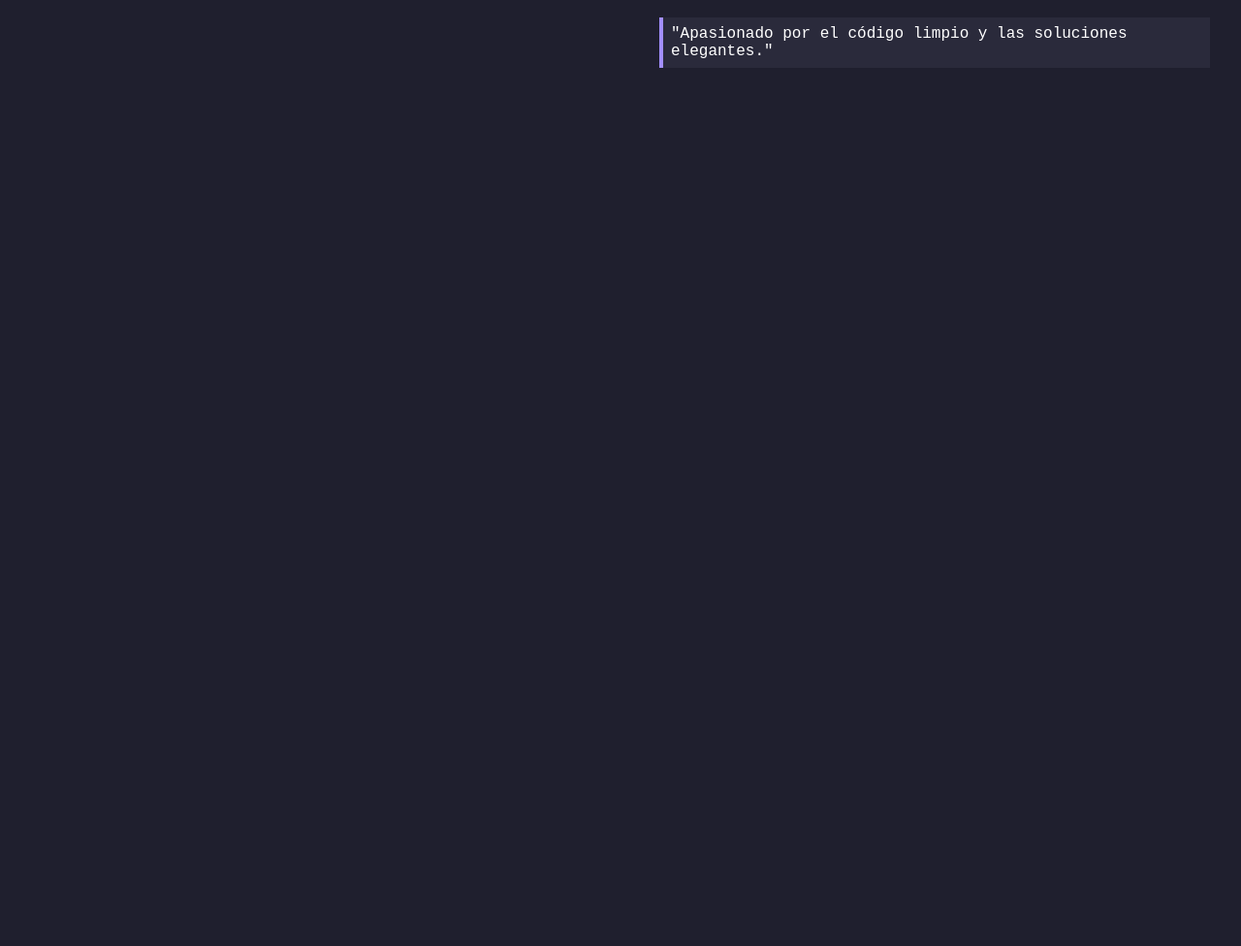
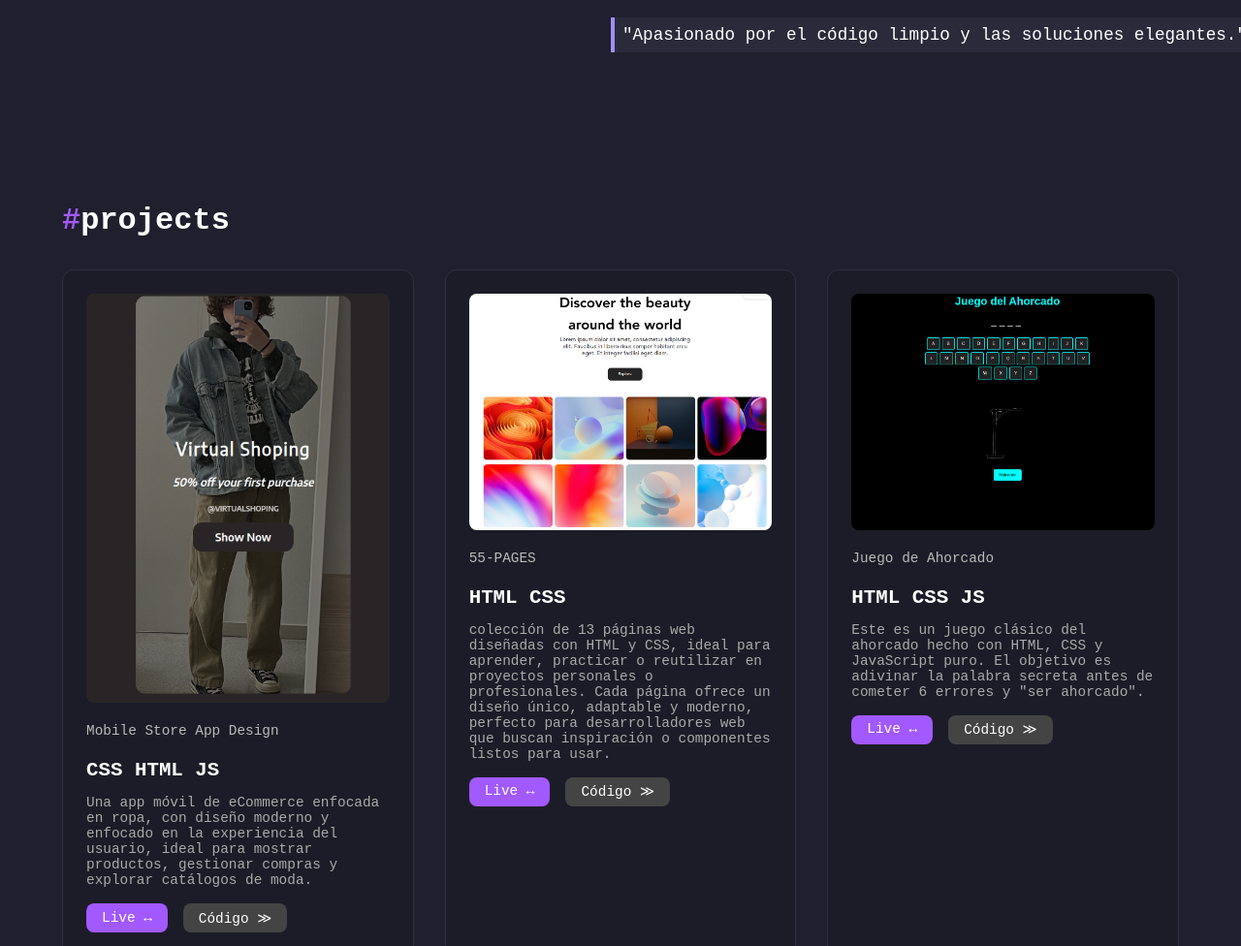
Before and after one commit to ronaldavidvalderrama/portafolio, a plain HTML site: page index.html in a window 1280 px wide. Shown: the part 589-1565 px from the top of the page at 97% size. Before the commit the page ends 800 px from the top, so only its background shows below. Drawn offline with Linux system fonts and the light colour scheme.

Commit message:
feat: :lipstick: Se implementaron img y estilos para la visual de mis proyectos

```diff
--- a/index.html
+++ b/index.html
@@ -1,55 +1,109 @@
 <!DOCTYPE html>
-<html lang="en">
+<html lang="es">
 <head>
     <meta charset="UTF-8" />
     <meta name="viewport" content="width=device-width, initial-scale=1.0" />
-        <title>Portfolio</title>
+    <title>Portafolio</title>
     <link rel="stylesheet" href="styles.css" />
     <link rel="stylesheet" href="https://cdnjs.cloudflare.com/ajax/libs/font-awesome/6.5.0/css/all.min.css">
-
 </head>
 <body>
     <header>
         <div class="logo">🔳 Ronal</div>
         <nav>
             <ul>
-                <li><a href="#home" class="active">home</a></li>
-                <li><a href="#works">Protectos</a></li>
-                <li><a href="#about-me">Sobre mi</a></li>
-                <li><a href="#contacts">contacto</a></li>
-                <li class="lang">EN ▼</li>
+                <li><a href="#home" class="active">Inicio</a></li>
+                <li><a href="#works">Proyectos</a></li>
+                <li><a href="#about-me">Sobre mí</a></li>
+                <li><a href="#contacts">Contacto</a></li>
+                <li class="lang">ES ▼</li>
             </ul>
         </nav>
         <div class="social-line">
             <ul>
                 <li><a href="https://github.com/ronaldavidvalderrama" target="_blank"><i class="fab fa-github"></i></a></li>
-                <li><a href="#"><i class="fab fa-discord"></i></a></li>
-                <li><a href="#"><i class="fab fa-linkedin"></i></a></li>
+                <li><a href="https://www.linkedin.com/in/ronal-gomez-aa862232a/"><i class="fab fa-discord"></i></a></li>
+                <li><a href="https://www.linkedin.com/in/ronal-gomez-aa862232a/"><i class="fab fa-linkedin"></i></a></li>
             </ul>
         </div>
     </header>
-
 
     <main>
         <section class="intro">
             <div class="left">
                 <h1>
-                        Soy Ronal, un <span class="highlight">Desarrollador de Software Full Stack</span><br />
+                    Soy Ronal, un <span class="highlight">desarrollador de software Full Stack</span><br />
                     con enfoque en el <span class="highlight">desarrollo backend</span> y la arquitectura de sistemas.
                 </h1>
                 <p>
                     Me apasiona construir soluciones robustas y eficientes del lado del servidor.
                     Diseño APIs, gestiono bases de datos y optimizo procesos para que las aplicaciones funcionen de forma ágil y segura.
                 </p>
-                    <a href="#contact" class="btn">¡Contáctame!</a>
+                <a href="https://wa.me/3138189055?text=¡Hola!%20espero%20poder%20ayudarte%20con%20tu%20nesecidad." class="btn" target="_blank">¡Contáctame!</a>
             </div>
             <div class="right">
-                    <img src="ronal.png" alt="Ronal" />
-                    <div class="status">
-                        "Apasionado por el código limpio y las soluciones elegantes."
+                <img src="img/ronal.png" alt="Ronal" />
+                <div id="status" class="status"></div>
+                <script>
+                    const texto = '"Apasionado por el código limpio y las soluciones elegantes."';
+                    const status = document.getElementById("status");
+                    let i = 0;
+
+                    function escribirTexto() {
+                        if (i < texto.length) {
+                            status.textContent += texto.charAt(i);
+                            i++;
+                            setTimeout(escribirTexto, 50);
+                        }
+                    }
+
+                    window.addEventListener("load", escribirTexto);
+                </script>
+            </div>
+        </section>
+        <section id="projects">
+            <h2><span>#</span>projects</h2>
+            <div class="projects-grid">
+
+              <!-- Proyecto 1 -->
+              <div class="project-card">
+                <img src="img/app-desing.png" alt="Nombre del Proyecto">
+                <div class="tech">Mobile Store App Design</div>
+                <h3>CSS HTML JS</h3>
+                <p>Una app móvil de eCommerce enfocada en ropa, con diseño moderno y enfocado en la experiencia del usuario, ideal para mostrar productos, gestionar compras y explorar catálogos de moda.</p>
+                <div class="project-links">
+                  <a href="https://ronaldavidvalderrama.github.io/Mobile-eCommerce-Clothing-Store-App-Design-Community-/" target="_blank" class="live-btn">Live ↔</a>
+                  <a href="https://github.com/ronaldavidvalderrama/Mobile-eCommerce-Clothing-Store-App-Design-Community-.git" class="code-btn">Código ≫</a>
                 </div>
               </div>
+
+              <!-- Proyecto 2 -->
+              <div class="project-card">
+                <img src="img/55-pages.png" alt="Nombre del Proyecto">
+                <div class="tech">55-PAGES </div>
+                <h3>HTML CSS </h3>
+                <p>colección de 13 páginas web diseñadas con HTML y CSS, ideal para aprender, practicar o reutilizar en proyectos personales o profesionales. Cada página ofrece un diseño único, adaptable y moderno, perfecto para desarrolladores web que buscan inspiración o componentes listos para usar.</p>
+                <div class="project-links">
+                  <a href="https://ronaldavidvalderrama.github.io/55-PAGES/" target="_blank" class="live-btn">Live ↔</a>
+                  <a href="https://github.com/ronaldavidvalderrama/55-PAGES.git" class="code-btn">Código ≫</a>
+                </div>
+              </div>
+
+              <!-- Proyecto 3 -->
+              <div class="project-card">
+                <img src="img/ahorcado.png" alt="Nombre del Proyecto">
+                <div class="tech">Juego de Ahorcado</div>
+                <h3>HTML CSS JS</h3>
+                <p>Este es un juego clásico del ahorcado hecho con HTML, CSS y JavaScript puro. El objetivo es adivinar la palabra secreta antes de cometer 6 errores y "ser ahorcado".</p>
+                <div class="project-links">
+                  <a href="https://ronaldavidvalderrama.github.io/juego-ahorcado/" class="live-btn">Live ↔</a>
+                  <a href="https://github.com/ronaldavidvalderrama/juego-ahorcado.git" class="code-btn">Código ≫</a>
+                </div>
+              </div>
+
+            </div>
           </section>
+
     </main>
 </body>
 </html>
--- a/styles.css
+++ b/styles.css
@@ -27,6 +27,18 @@ header {
   transform: translateY(-50%);
   z-index: 100;
 }
+
+
+.status {
+  font-family: monospace;
+  color: #a28eff;
+  font-size: 1.1rem;
+  white-space: nowrap;
+  overflow: hidden;
+  border-right: 2px solid #a28eff;
+  width: fit-content;
+}
+
 
 .social-line ul {
   list-style: none;
@@ -108,12 +120,13 @@ nav a:hover {
 }
 
 
-  main {
-    display: flex;
-    justify-content: space-between;
-    align-items: center;
-    padding: 4rem 2rem;
-  }
+main {
+  display: flex;
+  flex-direction: column; /* <--- Esto es lo que te faltaba */
+  gap: 4rem;
+  padding: 4rem 2rem;
+}
+
 
   .intro {
     display: flex;
@@ -167,3 +180,93 @@ nav a:hover {
     border-left: 4px solid #a28eff;
     color: white;
   }
+
+
+/****PROJECTS****/
+
+#projects {
+  padding: 4rem 2rem;
+  color: #fff;
+}
+
+#projects h2 {
+  font-size: 2rem;
+  margin-bottom: 2rem;
+  color: #fff;
+}
+
+#projects h2 span {
+  color: #a259ff;
+}
+
+.projects-grid {
+  display: grid;
+  grid-template-columns: repeat(auto-fit, minmax(280px, 1fr));
+  gap: 2rem;
+}
+
+.project-card {
+  background: #1c1c28;
+  border: 1px solid #2f2f3e;
+  border-radius: 12px;
+  padding: 1.5rem;
+  transition: transform 0.3s ease;
+}
+
+.project-card:hover {
+  transform: translateY(-5px);
+}
+
+.project-card img {
+  width: 100%;
+  border-radius: 8px;
+  margin-bottom: 1rem;
+}
+
+.project-card .tech {
+  font-size: 0.9rem;
+  color: #bbb;
+  margin-bottom: 0.5rem;
+}
+
+.project-card h3 {
+  font-size: 1.3rem;
+  color: #fff;
+  margin-bottom: 0.3rem;
+}
+
+.project-card p {
+  font-size: 0.9rem;
+  color: #aaa;
+  margin-bottom: 1rem;
+}
+
+.project-links {
+  display: flex;
+  gap: 1rem;
+}
+
+.project-links a {
+  padding: 0.4rem 1rem;
+  border-radius: 8px;
+  font-size: 0.9rem;
+  text-decoration: none;
+  color: #fff;
+  transition: background 0.3s;
+}
+
+.live-btn {
+  background: #a259ff;
+}
+
+.live-btn:hover {
+  background: #7a39d7;
+}
+
+.code-btn {
+  background: #444;
+}
+
+.code-btn:hover {
+  background: #666;
+}
```
Also changed, not shown: estilos.js (added, +14 -0 lines), img/55-pages.png (added), img/ahorcado.png (added), img/app-desing.png (added), img/ronal.png (renamed from ronal.png). Lines whose indentation alone changed are shown as unchanged.
